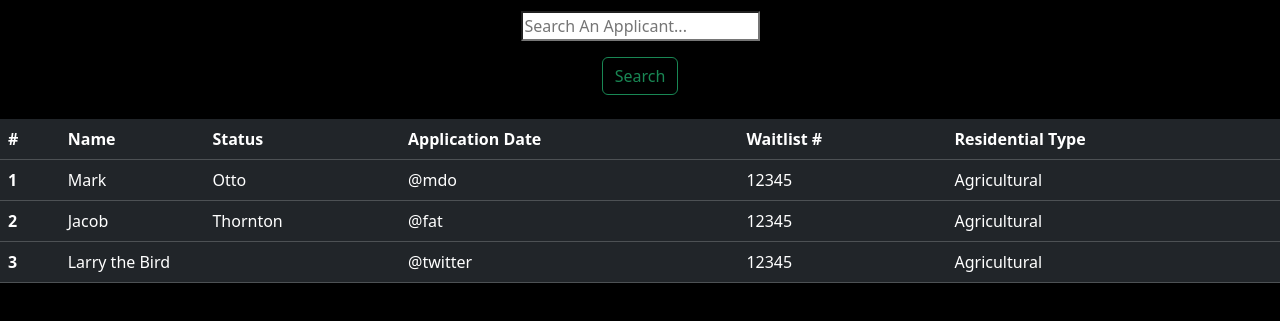
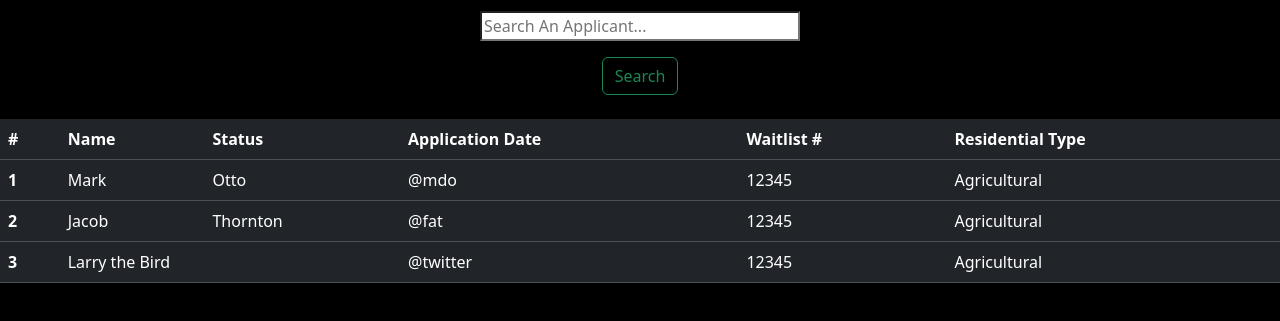
Before and after one commit to cobraxcodes/Hawaiian-Homes-Tracker, a website: page public/index.html in a window 1280 px wide. Shown: the part 191-512 px from the top of the page. Drawn offline with nearby package versions, Linux system fonts and the light colour scheme.

Commit message:
Add search bar and search button elements and css

```diff
--- a/public/css/styles.css
+++ b/public/css/styles.css
@@ -24,6 +24,7 @@
 }
 #searchBar{
     background-color: white;
+    width: 25vw;
 }
 #searchBtn{
     margin-top: 2vh;
```
